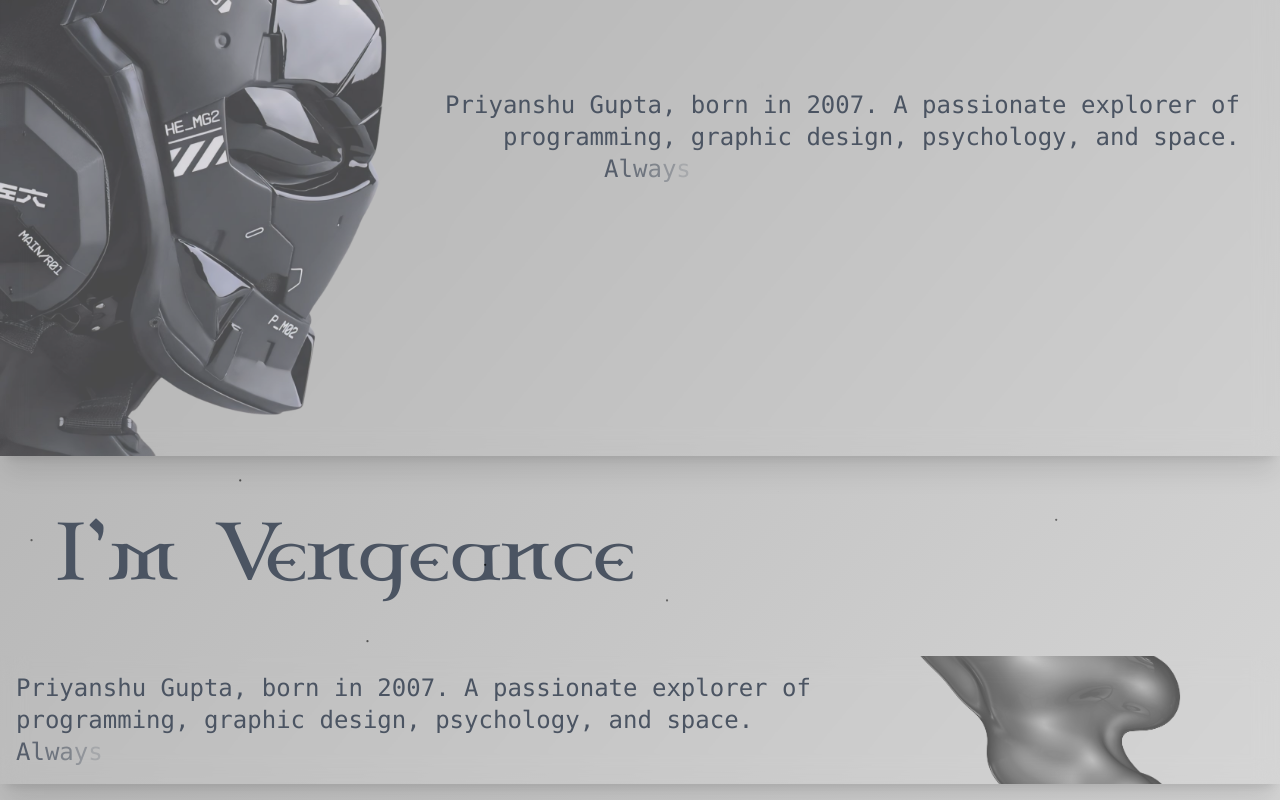
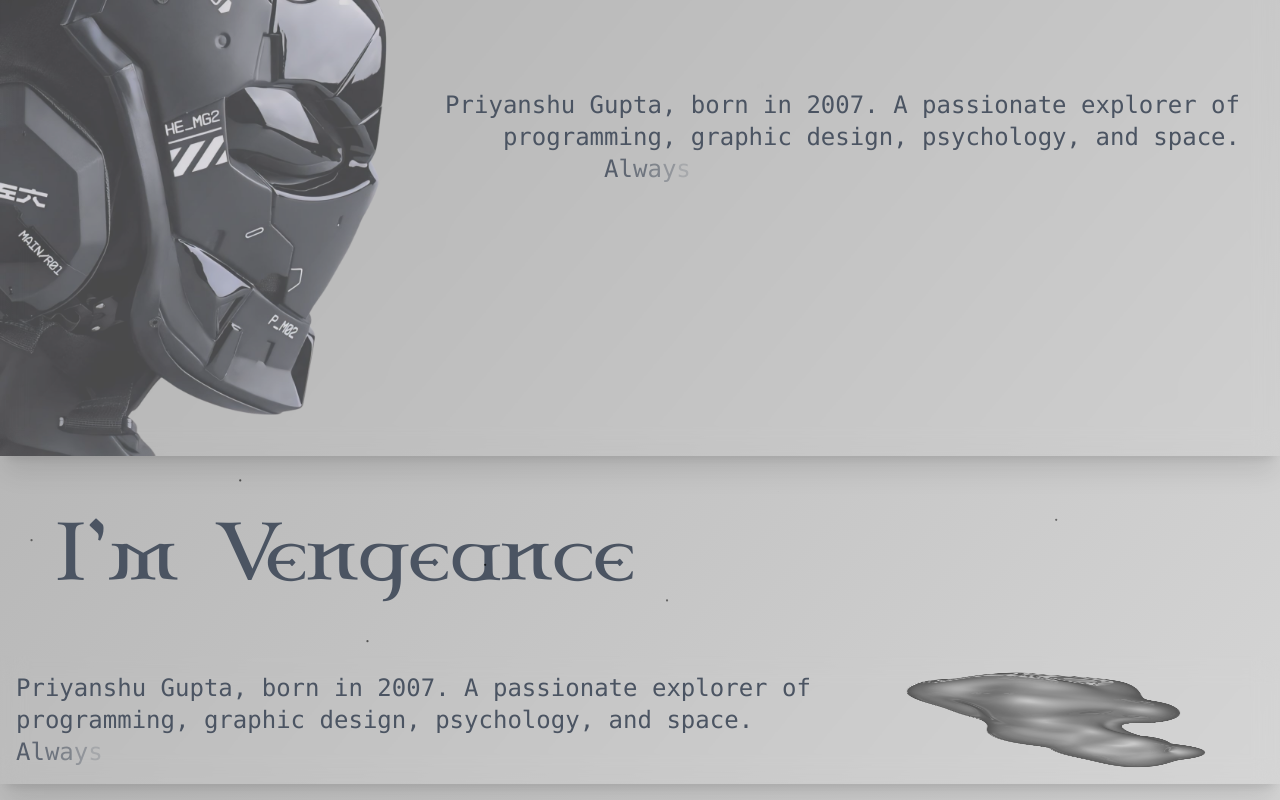
Before and after one commit to Priyansxu/Website, a Next.js app: page / in a window 1280 px wide. Shown: the part 741-1541 px from the top of the page. Built offline with nearby package versions, Linux system fonts and the light colour scheme.

Commit message:
Update index.js

```diff
--- a/pages/index.js
+++ b/pages/index.js
@@ -136,7 +136,7 @@ export default function HomePage() {
               <Image
                 src={Element}
                 alt="X"
-                className="object-contain object-cover h-full w-full opacity-60 absolute inset-0 z-20"
+                className="h-full opacity-60 absolute inset-0 z-20"
               />
             </motion.div>
           </motion.div>
```
